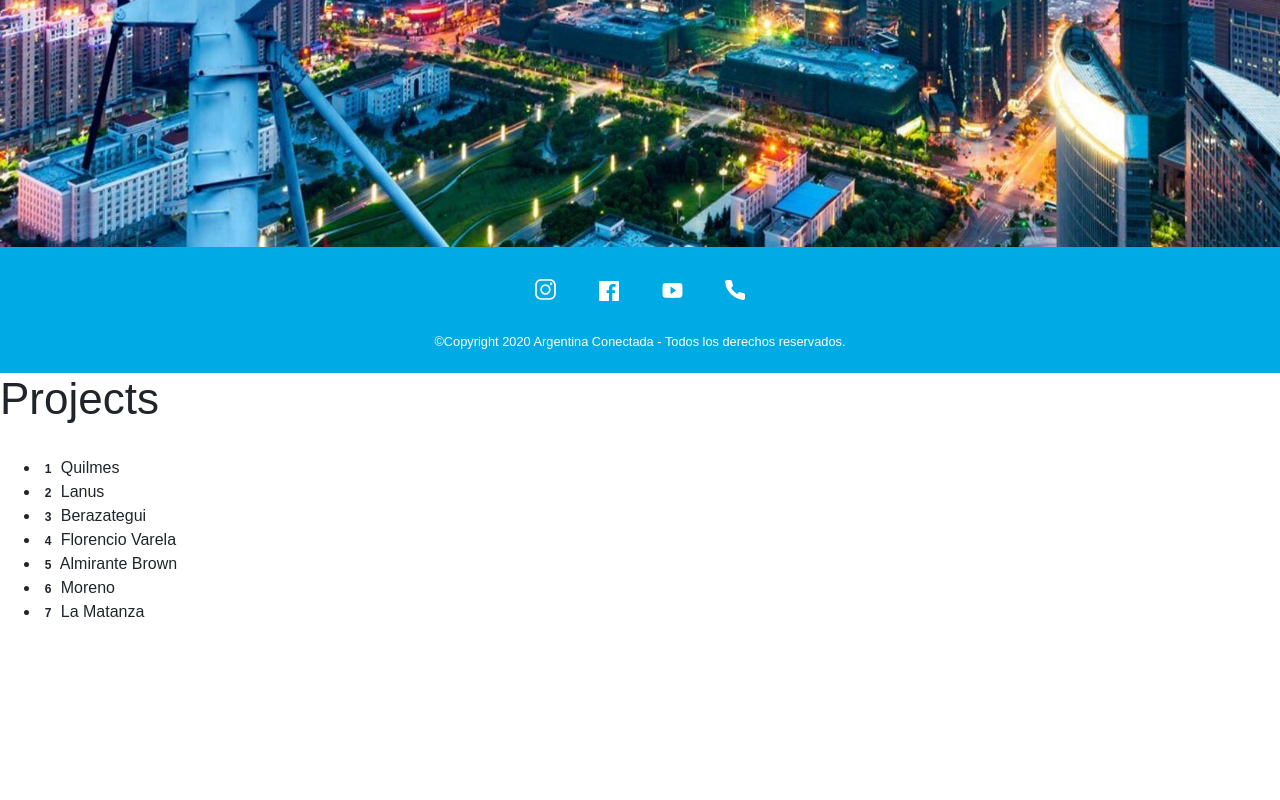
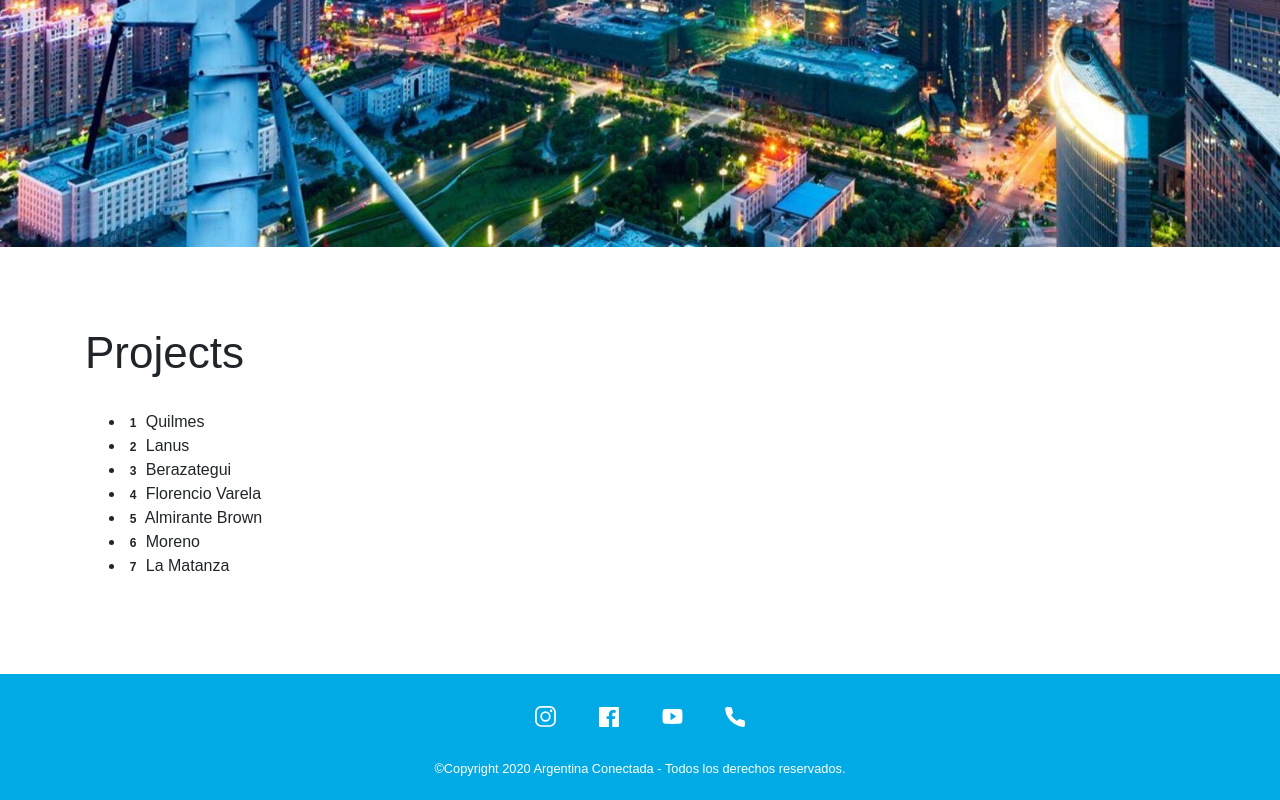
Before and after one commit to desapp-grupo-D-022020/frontend-arg-conectada-crowdfunding, an Angular app in the folder arg-conectada-crowdfunding/: page / in a window 1280 px wide. Shown: the part 735-1535 px from the top of the page. Before the commit the page ends 1375 px from the top, so only its background shows below. Built offline with nearby package versions, Linux system fonts and the light colour scheme; no server answers; a web font is replaced by a local one.

Commit message:
refactor del home
Signed-off-by: CristianMartin <c.knoxville8@gmail.com>

```diff
--- a/arg-conectada-crowdfunding/src/app/app.component.html
+++ b/arg-conectada-crowdfunding/src/app/app.component.html
@@ -1,2 +1 @@
 <router-outlet></router-outlet>
-<app-projects></app-projects>
--- a/arg-conectada-crowdfunding/src/app/components/navbar/navbar.component.html
+++ b/arg-conectada-crowdfunding/src/app/components/navbar/navbar.component.html
@@ -19,7 +19,7 @@
           <a class="nav-link" (click)="collapse()" href="#">Inicio</a>
         </li>
         <li class="nav-item">
-          <a class="nav-link" (click)="collapse()" href="#proyectos">Proyectos</a>
+          <a class="nav-link" (click)="collapse()" href="#projects">Proyectos</a>
         </li>
         <!--<li class="nav-item">
           <a class="nav-link" (click)="collapse()" href="" *ngIf="!">Login</a>
--- a/arg-conectada-crowdfunding/src/app/pages/home/home.component.html
+++ b/arg-conectada-crowdfunding/src/app/pages/home/home.component.html
@@ -9,5 +9,6 @@
       </div>
     </div>
   </section>
+  <app-projects></app-projects>
   <app-footer></app-footer>
 </div>
--- a/arg-conectada-crowdfunding/src/app/pages/projects/projects.component.html
+++ b/arg-conectada-crowdfunding/src/app/pages/projects/projects.component.html
@@ -1,4 +1,6 @@
-<h2>Projects</h2>
+
+<section id="projects">
+  <div class="container"><h2>Projects</h2>
     <ul class="projects">
         <li *ngFor="let project of projects"
         [class.selected]="project === selectedProject"
@@ -6,5 +8,6 @@
             <span class="badge">{{project.id}}</span> {{project.name}}
       </li>
     </ul>
-
     <app-project [project]="selectedProject"></app-project>
+  </div>
+</section>
```
Lines whose indentation alone changed are shown as unchanged.
